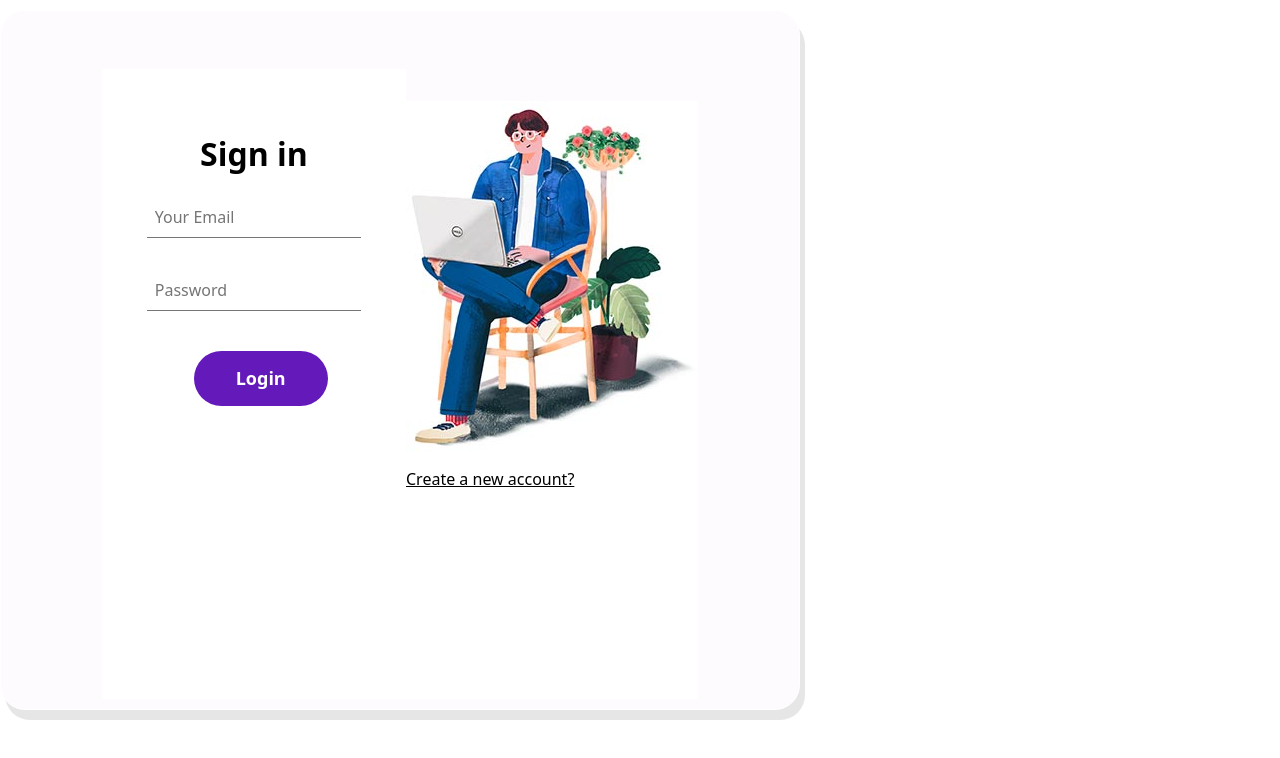
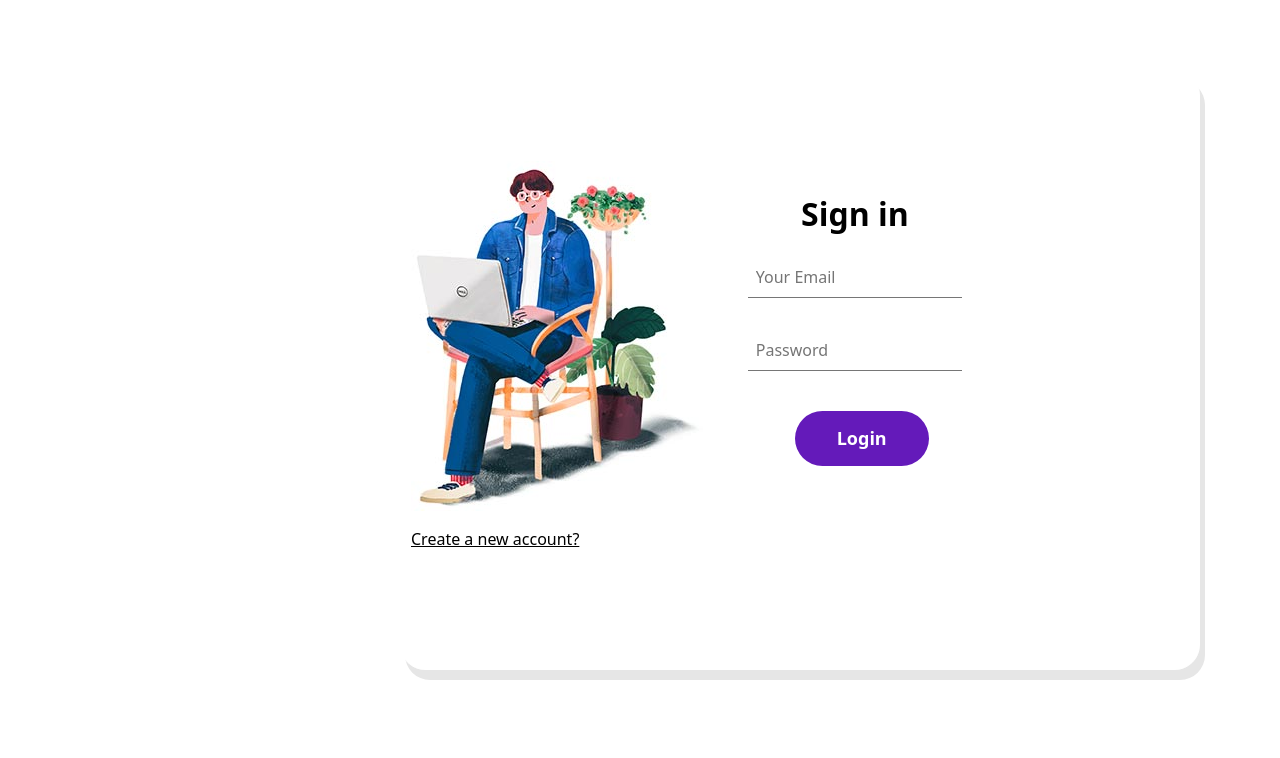
Before and after one commit to pjay20301/BITSmart, a React (Create React App) app in the folder client/: page /signIn in a window 1280 px wide. Shown: the top 758 px of the page. Built offline with nearby package versions, Linux system fonts and the light colour scheme.

Commit message:
Update signIn.jsx

```diff
--- a/client/src/components/signIn/signIn.jsx
+++ b/client/src/components/signIn/signIn.jsx
@@ -84,7 +84,7 @@ const handleSubmit = async (e) => {
                 </Link>
             </div> */}
             <section className='signin'>
-                <div className='container'>
+                <div className='s-container'>
                     <div className='signin-content'>
                         <div className='signin-form'>
                             <h2 className='form-title'>Sign in</h2>
```
